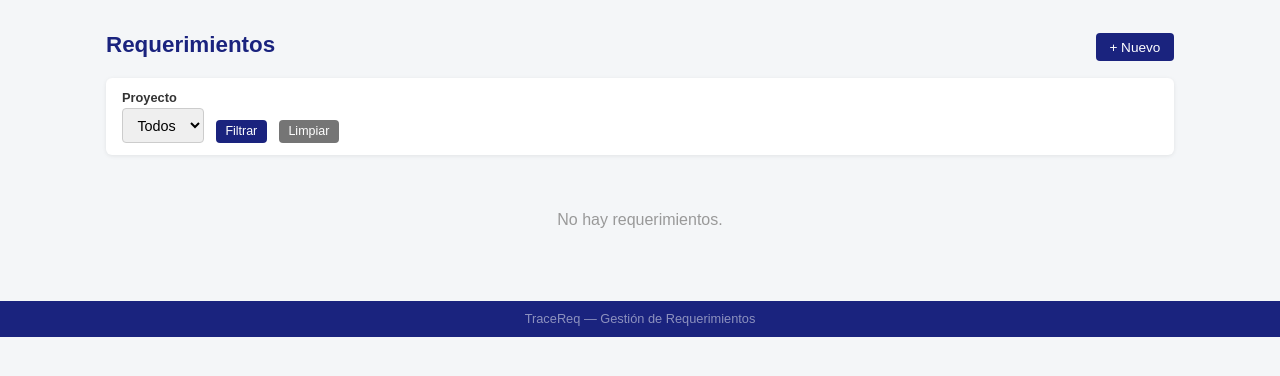
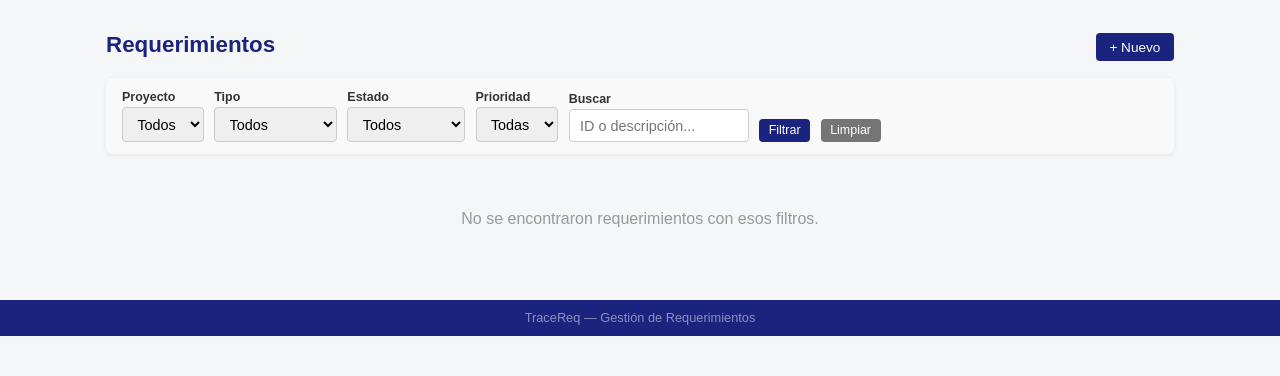
Before and after one commit to Seb0401/tracereq, a Flask app: page /requerimientos/ in a window 1280 px wide. Shown: the part 49-425 px from the top of the page. Run offline with Flask 3, Linux system fonts and the light colour scheme; data that the repository does not hold is empty.

Commit message:
feat: busqueda y filtrado avanzado de requerimientos y exportacion CSV/JSON (RF9, RF10)

```diff
--- a/app/__init__.py
+++ b/app/__init__.py
@@ -13,10 +13,12 @@ def create_app(config_name='default'):
     from app.routes.requerimientos import bp_reqs
     from app.routes.casos_uso import bp_cu
     from app.routes.trazabilidad import bp_traz
+    from app.routes.exportar import bp_export
     app.register_blueprint(bp_proyectos, url_prefix='/proyectos')
     app.register_blueprint(bp_reqs, url_prefix='/requerimientos')
     app.register_blueprint(bp_cu, url_prefix='/casos-uso')
     app.register_blueprint(bp_traz, url_prefix='/trazabilidad')
+    app.register_blueprint(bp_export, url_prefix='/exportar')
 
     @app.route('/')
     def index():
--- a/app/routes/requerimientos.py
+++ b/app/routes/requerimientos.py
@@ -17,12 +17,29 @@ def _registrar_cambio(req_id, campo, anterior, nuevo, desc=None):
 @bp_reqs.route('/')
 def lista():
     proyecto_id = request.args.get('proyecto_id', type=int)
+    estado = request.args.get('estado', '')
+    prioridad = request.args.get('prioridad', '')
+    tipo = request.args.get('tipo', '')
+    categoria = request.args.get('categoria', '')
+    busqueda = request.args.get('q', '').strip()
     proyectos = Proyecto.query.order_by(Proyecto.nombre).all()
+
     query = Requerimiento.query
-    if proyecto_id:
-        query = query.filter_by(proyecto_id=proyecto_id)
+    if proyecto_id: query = query.filter_by(proyecto_id=proyecto_id)
+    if estado:      query = query.filter_by(estado=estado)
+    if prioridad:   query = query.filter_by(prioridad=prioridad)
+    if tipo:        query = query.filter_by(tipo=tipo)
+    if categoria:   query = query.filter_by(categoria=categoria)
+    if busqueda:
+        query = query.filter(db.or_(
+            Requerimiento.identificador.ilike(f'%{busqueda}%'),
+            Requerimiento.descripcion.ilike(f'%{busqueda}%')))
+
     reqs = query.order_by(Requerimiento.identificador).all()
-    return render_template('requerimientos/lista.html', reqs=reqs, proyectos=proyectos, proyecto_id=proyecto_id)
+    filtros = {'estado': estado, 'prioridad': prioridad, 'tipo': tipo,
+               'categoria': categoria, 'q': busqueda, 'proyecto_id': proyecto_id}
+    return render_template('requerimientos/lista.html', reqs=reqs, proyectos=proyectos,
+                           proyecto_id=proyecto_id, categorias=CATEGORIAS_NF, filtros=filtros)
 
 @bp_reqs.route('/nuevo', methods=['GET', 'POST'])
 def nuevo():
@@ -68,13 +85,9 @@ def editar(id):
     proyectos = Proyecto.query.all()
     if request.method == 'POST':
         desc_cambio = request.form.get('descripcion_cambio', '').strip() or 'Actualización'
-        campos = {
-            'identificador': request.form.get('identificador', '').strip().upper(),
-            'tipo': request.form.get('tipo', ''),
-            'descripcion': request.form.get('descripcion', '').strip(),
-            'prioridad': request.form.get('prioridad', ''),
-            'estado': request.form.get('estado', ''),
-        }
+        campos = {'identificador': request.form.get('identificador', '').strip().upper(),
+                  'tipo': request.form.get('tipo', ''), 'descripcion': request.form.get('descripcion', '').strip(),
+                  'prioridad': request.form.get('prioridad', ''), 'estado': request.form.get('estado', '')}
         for campo, nuevo_val in campos.items():
             _registrar_cambio(req.id, campo, getattr(req, campo), nuevo_val, desc_cambio)
             setattr(req, campo, nuevo_val)
--- a/app/templates/requerimientos/lista.html
+++ b/app/templates/requerimientos/lista.html
@@ -3,45 +3,81 @@
 {% block content %}
 <div class="page-header">
     <h1>Requerimientos</h1>
-    <a href="{{ url_for('requerimientos.nuevo', proyecto_id=proyecto_id) }}" class="btn btn-primary">+ Nuevo</a>
+    <a href="{{ url_for('requerimientos.nuevo', proyecto_id=filtros.proyecto_id) }}" class="btn btn-primary">+ Nuevo</a>
 </div>
-<div class="card" style="padding:.75rem 1rem;margin-bottom:1rem">
-    <form method="get" style="display:flex;gap:.75rem;align-items:flex-end;flex-wrap:wrap">
+<div class="card" style="padding:.75rem 1rem;margin-bottom:1rem;background:#f9f9f9">
+    <form method="get" style="display:flex;flex-wrap:wrap;gap:.65rem;align-items:flex-end">
         <div>
-            <label style="display:block;font-size:.8rem;font-weight:600;margin-bottom:.2rem">Proyecto</label>
+            <label style="display:block;font-size:.78rem;font-weight:600;margin-bottom:.2rem">Proyecto</label>
             <select name="proyecto_id" class="form-control" style="width:auto">
                 <option value="">Todos</option>
                 {% for p in proyectos %}
-                <option value="{{ p.id }}" {% if proyecto_id == p.id %}selected{% endif %}>{{ p.nombre }}</option>
+                <option value="{{ p.id }}" {% if filtros.proyecto_id == p.id %}selected{% endif %}>{{ p.nombre }}</option>
                 {% endfor %}
             </select>
         </div>
+        <div>
+            <label style="display:block;font-size:.78rem;font-weight:600;margin-bottom:.2rem">Tipo</label>
+            <select name="tipo" class="form-control" style="width:auto">
+                <option value="">Todos</option>
+                <option value="funcional" {% if filtros.tipo == 'funcional' %}selected{% endif %}>Funcional</option>
+                <option value="no_funcional" {% if filtros.tipo == 'no_funcional' %}selected{% endif %}>No funcional</option>
+            </select>
+        </div>
+        <div>
+            <label style="display:block;font-size:.78rem;font-weight:600;margin-bottom:.2rem">Estado</label>
+            <select name="estado" class="form-control" style="width:auto">
+                <option value="">Todos</option>
+                {% for e in ['pendiente','activo','completado','cancelado'] %}
+                <option value="{{ e }}" {% if filtros.estado == e %}selected{% endif %}>{{ e }}</option>
+                {% endfor %}
+            </select>
+        </div>
+        <div>
+            <label style="display:block;font-size:.78rem;font-weight:600;margin-bottom:.2rem">Prioridad</label>
+            <select name="prioridad" class="form-control" style="width:auto">
+                <option value="">Todas</option>
+                {% for p in ['alta','media','baja'] %}
+                <option value="{{ p }}" {% if filtros.prioridad == p %}selected{% endif %}>{{ p }}</option>
+                {% endfor %}
+            </select>
+        </div>
+        <div>
+            <label style="display:block;font-size:.78rem;font-weight:600;margin-bottom:.2rem">Buscar</label>
+            <input type="text" name="q" class="form-control" placeholder="ID o descripción..." value="{{ filtros.q }}" style="width:180px">
+        </div>
         <button type="submit" class="btn btn-primary btn-sm">Filtrar</button>
         <a href="{{ url_for('requerimientos.lista') }}" class="btn btn-secondary btn-sm">Limpiar</a>
+        {% if filtros.proyecto_id %}
+        <a href="{{ url_for('exportar.exportar_csv', proyecto_id=filtros.proyecto_id) }}" class="btn btn-secondary btn-sm">Exportar CSV</a>
+        <a href="{{ url_for('exportar.exportar_json', proyecto_id=filtros.proyecto_id) }}" class="btn btn-secondary btn-sm">Exportar JSON</a>
+        {% endif %}
     </form>
 </div>
 {% if reqs %}
 <div class="card">
+    <p style="color:#666;font-size:.85rem;margin-bottom:.75rem">{{ reqs|length }} resultado(s)</p>
     <table>
-        <thead><tr><th>ID</th><th>Proyecto</th><th>Tipo</th><th>Descripción</th><th>Prioridad</th><th>Estado</th><th></th></tr></thead>
+        <thead><tr><th>ID</th><th>Proyecto</th><th>Tipo</th><th>Descripción</th><th>Prioridad</th><th>Estado</th><th>CU</th><th></th></tr></thead>
         <tbody>
         {% for r in reqs %}
         <tr>
             <td><a href="{{ url_for('requerimientos.detalle', id=r.id) }}"><strong>{{ r.identificador }}</strong></a></td>
-            <td>{{ r.proyecto.nombre }}</td>
-            <td>{{ r.tipo.replace('_',' ') }}</td>
-            <td>{{ r.descripcion[:65] }}{% if r.descripcion|length > 65 %}…{% endif %}</td>
-            <td>{{ r.prioridad }}</td>
-            <td>{{ r.estado }}</td>
-            <td>
-                <a href="{{ url_for('requerimientos.editar', id=r.id) }}" class="btn btn-sm btn-secondary">Editar</a>
+            <td style="font-size:.85rem">{{ r.proyecto.nombre }}</td>
+            <td style="font-size:.8rem">{{ r.tipo.replace('_',' ') }}</td>
+            <td>{{ r.descripcion[:60] }}{% if r.descripcion|length > 60 %}…{% endif %}</td>
+            <td style="font-size:.85rem">{{ r.prioridad }}</td>
+            <td style="font-size:.85rem">{{ r.estado }}</td>
+            <td style="text-align:center{% if r.tipo == 'funcional' and r.casos_uso.count() == 0 %};color:#c62828{% endif %}">
+                {{ r.casos_uso.count() }}
             </td>
+            <td><a href="{{ url_for('requerimientos.editar', id=r.id) }}" class="btn btn-sm btn-secondary">Editar</a></td>
         </tr>
         {% endfor %}
         </tbody>
     </table>
 </div>
 {% else %}
-<div class="empty-state"><p>No hay requerimientos.</p></div>
+<div class="empty-state"><p>No se encontraron requerimientos con esos filtros.</p></div>
 {% endif %}
 {% endblock %}
```
Also changed, not shown: app/routes/exportar.py (added, +65 -0 lines).
